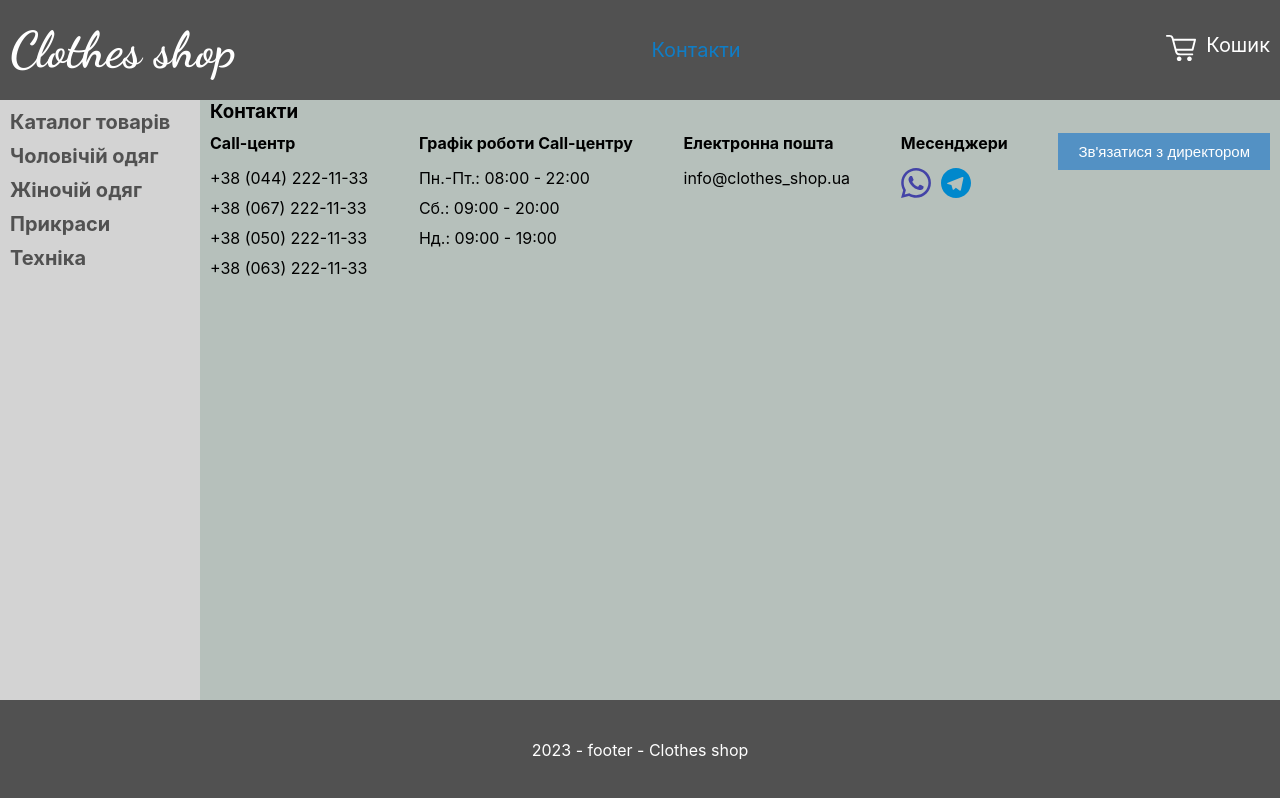
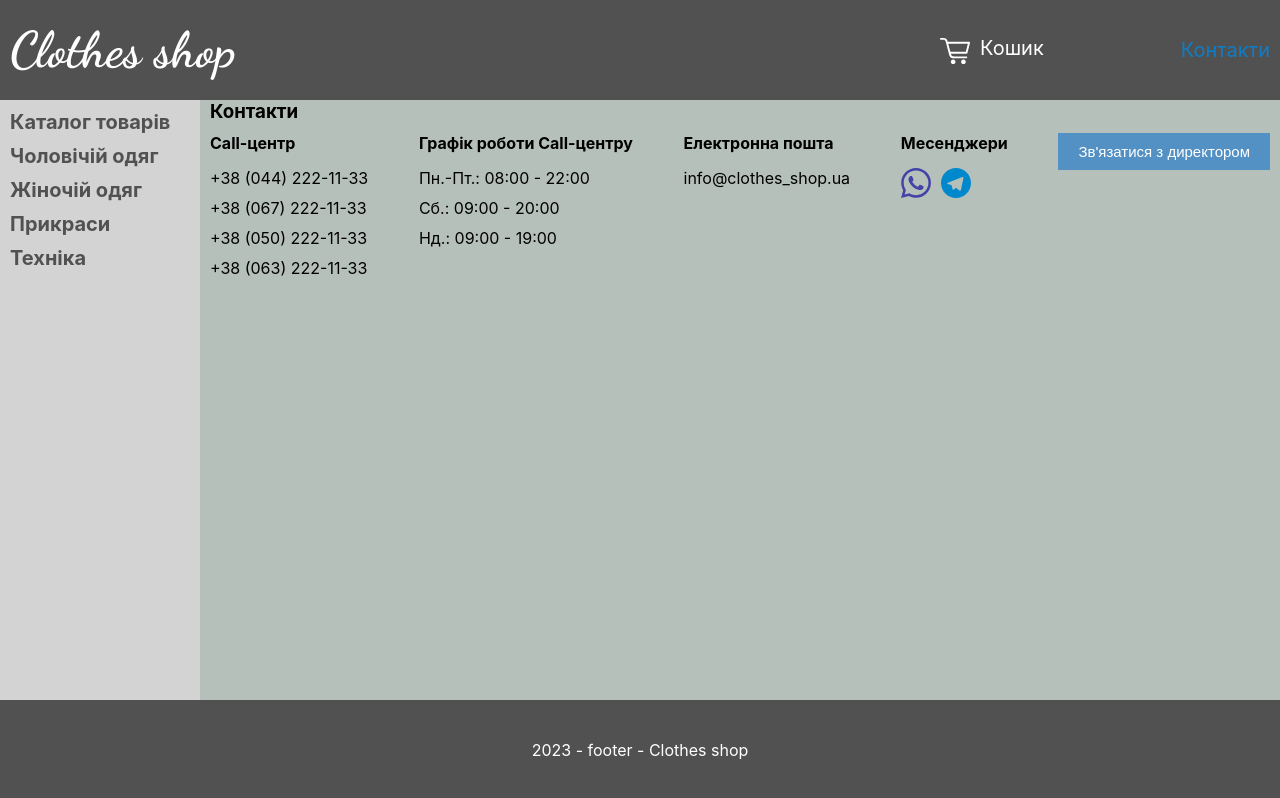
Before and after one commit to SerhiiHats/clothes-shop, a React (Create React App) app: page /contacts in a window 1280 px wide. Built offline with nearby package versions, Linux system fonts and the light colour scheme.

Commit message:
starting layout popup cart

```diff
--- a/src/companents/CartShopping/CartShopping.js
+++ b/src/companents/CartShopping/CartShopping.js
@@ -5,11 +5,18 @@ import styles from "./CartShopping.module.scss";
 
 const CartShopping = () => {
   return (
-    <ul>
-      <span className={styles.cartShopping}>
+    <ul className={styles.cartShopping}>
+      <span className={styles.cart}>
         <span><Icon type={iconTypes.cartShopping} size={"30px"} color={"white"}/></span>
         <span>Кошик</span>
       </span>
+
+      <li>fgfdg</li>
+      <li>jjyth</li>
+      <li>QAA</li>
+      <li>QAA</li>
+      <li>QAA</li>
+      <li>QAA</li>
 
     </ul>
   );
--- a/src/companents/CartShopping/CartShopping.module.scss
+++ b/src/companents/CartShopping/CartShopping.module.scss
@@ -1,11 +1,39 @@
 @import "src/index";
 
-.cartShopping{
-  font-size: $size * 2;
-  color: $colorDefault;
+.cartShopping {
+  position: absolute;
+  top: 36px;
+  right: 40px;
+  list-style: none;
   display: flex;
+  flex-direction: column;
 
-  span{
-    margin-right: $size;
+
+
+  .cart {
+    font-size: $size * 2;
+    color: $colorDefault;
+    display: flex;
+
+    span {
+      margin-right: $size;
+    }
+  }
+
+  li{
+    visibility: hidden;
+    opacity: 0;
+    width: 300px;
+    background-color: #94b21b;
+    //position: relative;
+    height: 50px;
+  }
+
+  &:hover li{
+
+      visibility: visible;
+    pointer-events: all;
+    opacity: 0.7;
+
   }
 }
--- a/src/layout/Layout.scss
+++ b/src/layout/Layout.scss
@@ -16,6 +16,7 @@ $heightFooter: $size * 10;
   display: flex;
   justify-content: space-between;
   align-items: center;
+  position: relative;
 
   h1 {
     font-family: $fontDancingScript;
```
